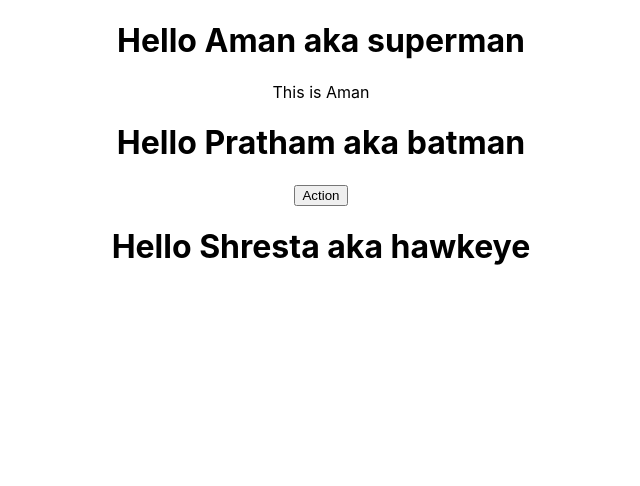
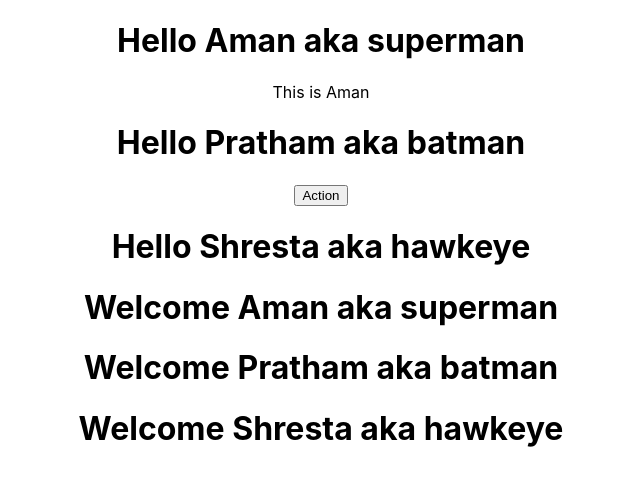
Before and after one commit to rishie81311518/React-Js, a React (Create React App) app: page / in a window 1280 px wide. Shown: the top 486 px of the page, without its empty margins (319-959 px from the left). Built offline with nearby package versions, Linux system fonts and the light colour scheme.

Commit message:
props with class components

```diff
--- a/src/App.js
+++ b/src/App.js
@@ -14,8 +14,10 @@ function App() {
       <button>Action</button>
       </Greet>
       <Greet name="Shresta" heroName ="hawkeye" />
-      {/* <Welcome/>
-    <Hello/> */}
+      <Welcome name="Aman" heroName ="superman" />
+      <Welcome name="Pratham" heroName = "batman"/>
+      <Welcome name="Shresta" heroName ="hawkeye"  />
+    {/* <Hello/> */}
 
     </div>
   );
--- a/src/components/Welcome.js
+++ b/src/components/Welcome.js
@@ -2,7 +2,7 @@ import React, { Component } from 'react'
 
 class Welcome extends Component {
     render() {
-        return <h1>Class Component </h1>
+        return <h1>Welcome {this.props.name} aka {this.props.heroName} </h1>
     }
 }
 
```
